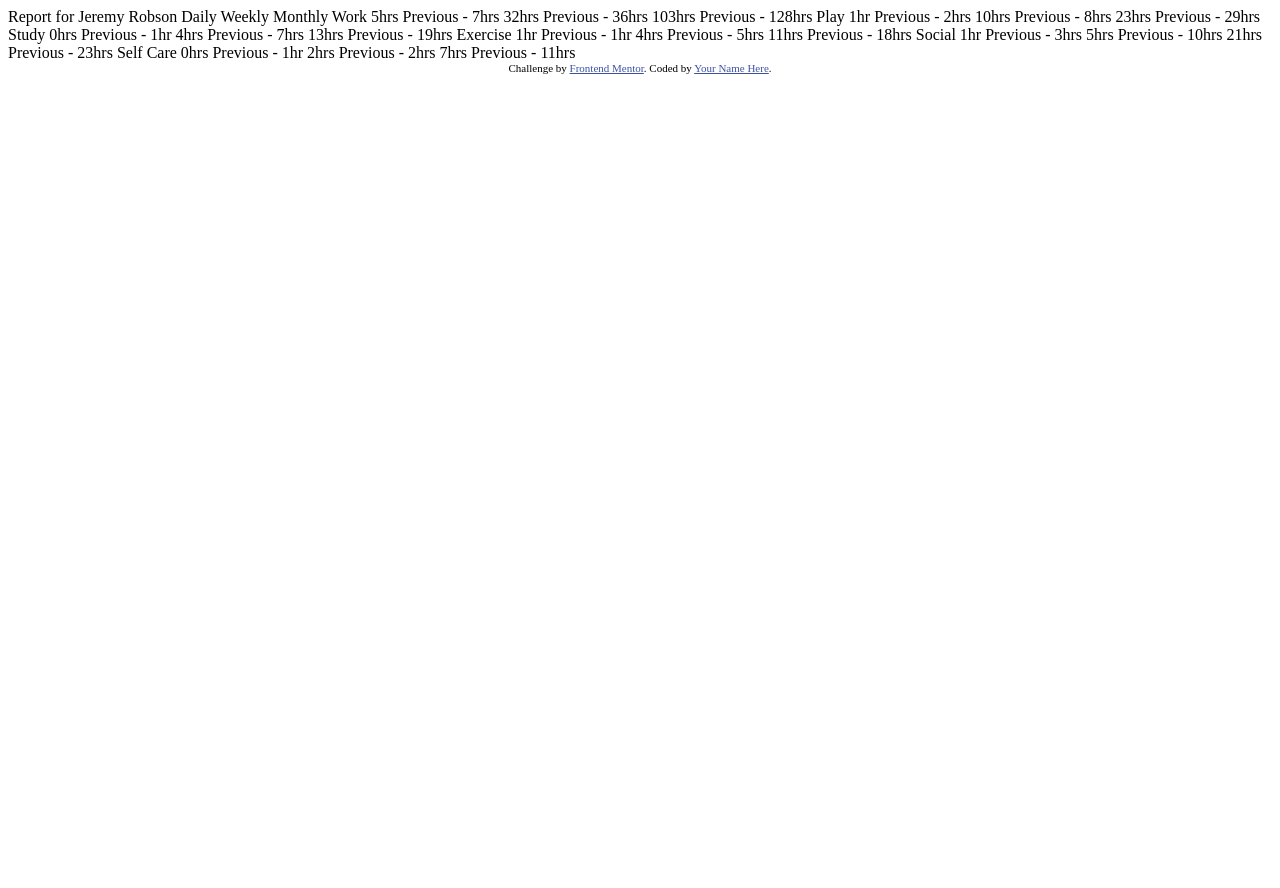
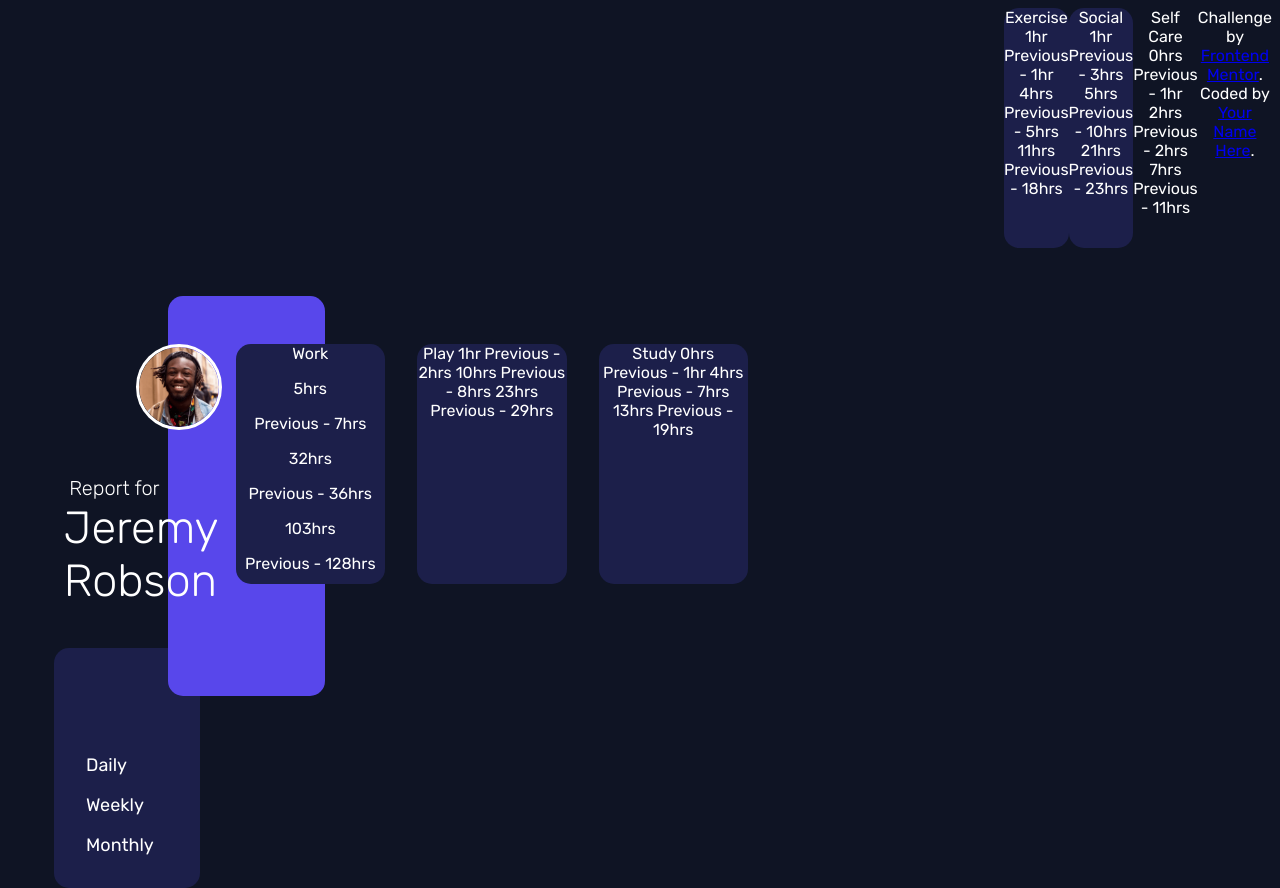
Before and after one commit to snz16/time-tracking-dashboard, a plain HTML site: page index.html in a window 1280 px wide. Before the commit the page ends 800 px from the top, so only its background shows below. Drawn offline with Linux system fonts and the light colour scheme.

Commit message:
Profile, Tab, & Cards have been made and displayed

```diff
--- a/index.html
+++ b/index.html
@@ -5,32 +5,43 @@
   <meta name="viewport" content="width=device-width, initial-scale=1.0"> <!-- displays site properly based on user's device -->
 
   <link rel="icon" type="image/png" sizes="32x32" href="./images/favicon-32x32.png">
+  <link rel="stylesheet" href="style.css">
+  <link rel="preconnect" href="https://fonts.googleapis.com">
+  <link rel="preconnect" href="https://fonts.gstatic.com" crossorigin>
+  <link href="https://fonts.googleapis.com/css2?family=Rubik:wght@300;400;500&display=swap" rel="stylesheet">
 
   <title>Frontend Mentor | Time tracking dashboard</title>
+</head>
+<body class="main">
 
-  <!-- Feel free to remove these styles or customise in your own stylesheet 👍 -->
-  <style>
-    .attribution { font-size: 11px; text-align: center; }
-    .attribution a { color: hsl(228, 45%, 44%); }
-  </style>
-</head>
-<body>
+  <div class="profile">
+      <img class="image-jeremy" src="./images/image-jeremy.png" />
+  </div>
 
-  Report for
-  Jeremy Robson
+  <p class="title">Report for</p>
+  <p class="name">Jeremy Robson</p>
 
-  Daily
-  Weekly
-  Monthly
+  <div class="tab">
+    <div class="tabinfo">
+      <p class="dailyinfo">Daily</p>
+      <p class="weeklyinfo">Weekly</p>
+      <p class="monthlyinfo">Monthly</p>
+    </div>
+  </div>
 
-  Work
-  5hrs <!-- daily -->
-  Previous - 7hrs <!-- daily -->
-  32hrs <!-- weekly -->
-  Previous - 36hrs <!-- weekly -->
-  103hrs <!-- monthly -->
-  Previous - 128hrs <!-- monthly -->
+  <!-- Need to separate cards based on Weekly, Daily, & Monthly when Clicked -->
 
+  <div class="workcard">
+      Work
+      <p class="daily1">5hrs</p> <!-- daily -->
+      <p class="daily2">Previous - 7hrs</p> <!-- daily -->
+      <p class="weekly1">32hrs</p> <!-- weekly -->
+      <p class="weekly2">Previous - 36hrs</p> <!-- weekly -->
+      <p class="mnothly1">103hrs</p> <!-- monthly -->
+      <p class="mnothly2">Previous - 128hrs</p> <!-- monthly -->
+  </div>
+
+<diV class="playcard">
   Play
   1hr <!-- daily -->
   Previous - 2hrs <!-- daily -->
@@ -38,7 +49,9 @@
   Previous - 8hrs <!-- weekly -->
   23hrs <!-- monthly -->
   Previous - 29hrs <!-- monthly -->
+</diV>
 
+<div class="studycard">
   Study
   0hrs <!-- daily -->
   Previous - 1hr <!-- daily -->
@@ -46,7 +59,9 @@
   Previous - 7hrs <!-- weekly -->
   13hrs <!-- monthly -->
   Previous - 19hrs <!-- monthly -->
+</div>
 
+<div class="exercisecard">
   Exercise
   1hr <!-- daily -->
   Previous - 1hr <!-- daily -->
@@ -54,7 +69,9 @@
   Previous - 5hrs <!-- weekly -->
   11hrs <!-- monthly -->
   Previous - 18hrs <!-- monthly -->
+</div>
 
+<div class="socialcard">
   Social
   1hr <!-- daily -->
   Previous - 3hrs <!-- daily -->
@@ -62,7 +79,9 @@
   Previous - 10hrs <!-- weekly -->
   21hrs <!-- monthly -->
   Previous - 23hrs <!-- monthly -->
+</div>
 
+<div class="selfcarecard">
   Self Care
   0hrs <!-- daily -->
   Previous - 1hr <!-- daily -->
@@ -70,11 +89,12 @@
   Previous - 2hrs <!-- weekly -->
   7hrs <!-- monthly -->
   Previous - 11hrs <!-- monthly -->
-
+</div>
 
   <div class="attribution">
     Challenge by <a href="https://www.frontendmentor.io?ref=challenge" target="_blank">Frontend Mentor</a>.
     Coded by <a href="#">Your Name Here</a>.
   </div>
+
 </body>
 </html>
--- /dev/null
+++ b/style.css
@@ -0,0 +1,139 @@
+.main{
+    background-color: hsl(226, 43%, 10%);
+    text-align: center;
+    color: white;
+    display: flex;
+    font-family: 'Rubik', sans-serif;
+}
+
+/* Profile Display */
+.profile{
+    width: 840em;
+    height: 25em;
+    background-color: hsl(246, 80%, 60%);
+    border-radius: 15px;
+    padding-left: 25px;
+    position: relative;
+    top: 18rem;
+    left: 10rem;
+}
+
+.image-jeremy {
+    width: 80px;
+    height: 80px;
+    border: solid white 3px;
+    border-radius: 55px;
+    position: relative;
+    top: 3rem;
+    right: 5rem;
+}
+
+.title{
+ font-size: 20px;
+ font-weight: 300;
+ text-align: left;
+ white-space: nowrap;
+ position: relative;
+ top: 28rem;
+ right: 6rem;
+}
+
+.name{
+ font-size: 45px;
+ font-weight: 300;
+ position: relative;
+ top: 28rem;
+ right: 12rem;
+}
+
+/* Tab Display */
+.tab{
+    width: 930em;
+    height: 15em;
+    border-radius: 15px;
+    background-color: hsl(235, 46%, 20%);
+    position: relative;
+    top: 40rem;
+    right: 22.2rem;
+    z-index: -5;
+}
+
+.tabinfo{
+    position: relative;
+    top: .5rem;
+    left: 4rem;
+    text-align: left;
+}
+
+.dailyinfo{
+    font-size: 18px;
+    position: relative;
+    top:5rem;
+    right: 2rem;
+}
+
+.weeklyinfo{
+    font-size: 18px;
+    position: relative;
+    top:5rem;
+    right: 2rem;
+}
+
+.monthlyinfo{
+    font-size: 18px;
+    position: relative;
+    top:5rem;
+    right: 2rem;
+}
+
+/* Card Displays */
+
+.workcard{
+    width: 950rem;
+    height: 15rem;
+    border-radius: 15px;
+    background-color: hsl(235, 46%, 20%);
+    position: relative;
+    top: 21rem;
+    right: 20rem;
+}
+
+.playcard {
+    width: 950rem;
+    height: 15rem;
+    border-radius: 15px;
+    background-color: hsl(235, 46%, 20%);
+    position: relative;
+    top: 21rem;
+    right: 18rem;
+}
+
+.studycard {
+    width: 950rem;
+    height: 15rem;
+    border-radius: 15px;
+    background-color: hsl(235, 46%, 20%);
+    position: relative;
+    top: 21rem;
+    right: 16rem;
+}
+
+.exercisecard {
+    width: 250rem;
+    height: 15rem;
+    border-radius: 15px;
+    background-color: hsl(235, 46%, 20%);
+    /* position: relative;
+    top: 38rem;
+    right: 50rem; */
+}
+
+.socialcard {
+    width: 250rem;
+    height: 15rem;
+    border-radius: 15px;
+    background-color: hsl(235, 46%, 20%);
+    /* position: relative;
+    top: 38rem;
+    right: 48rem; */
+}
```
